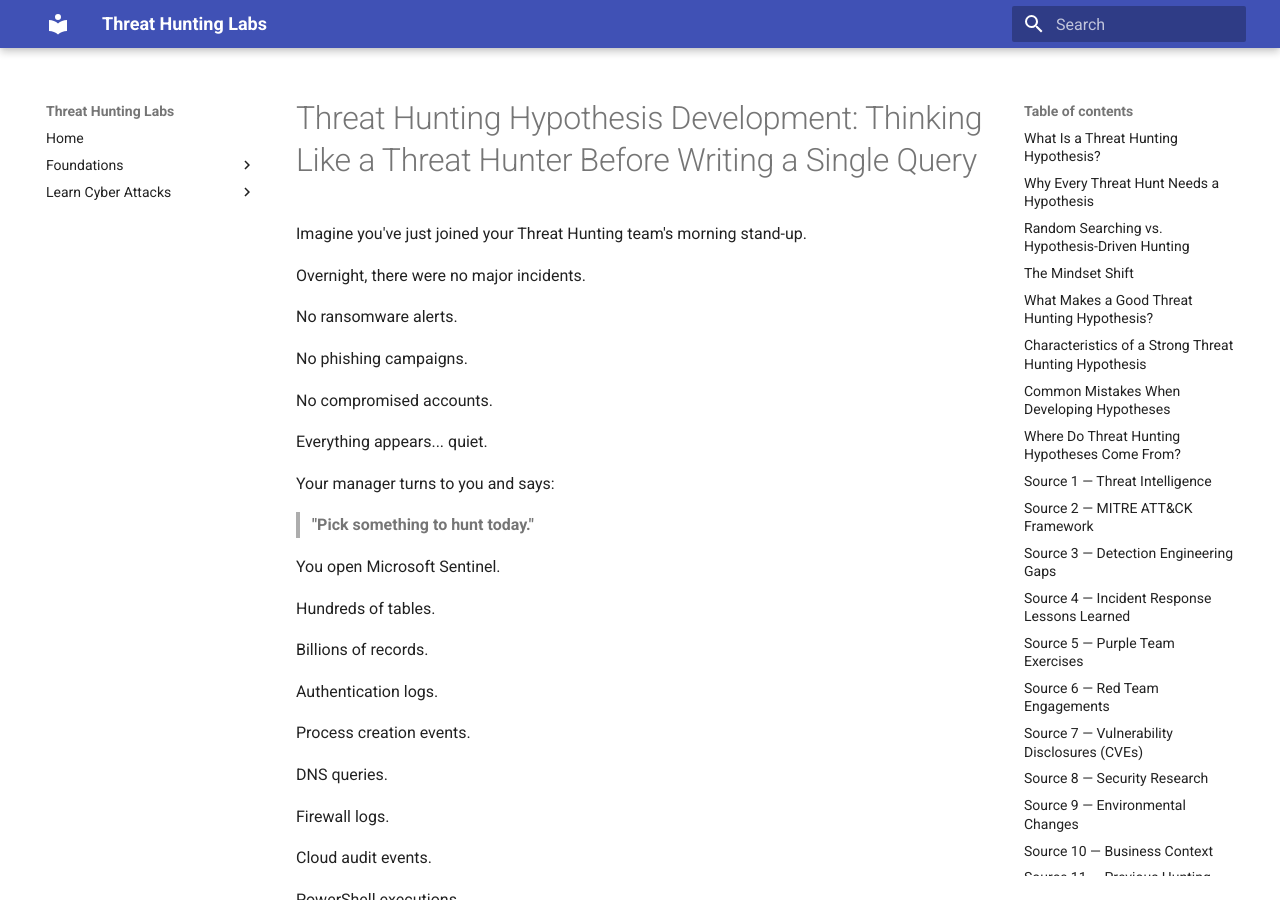
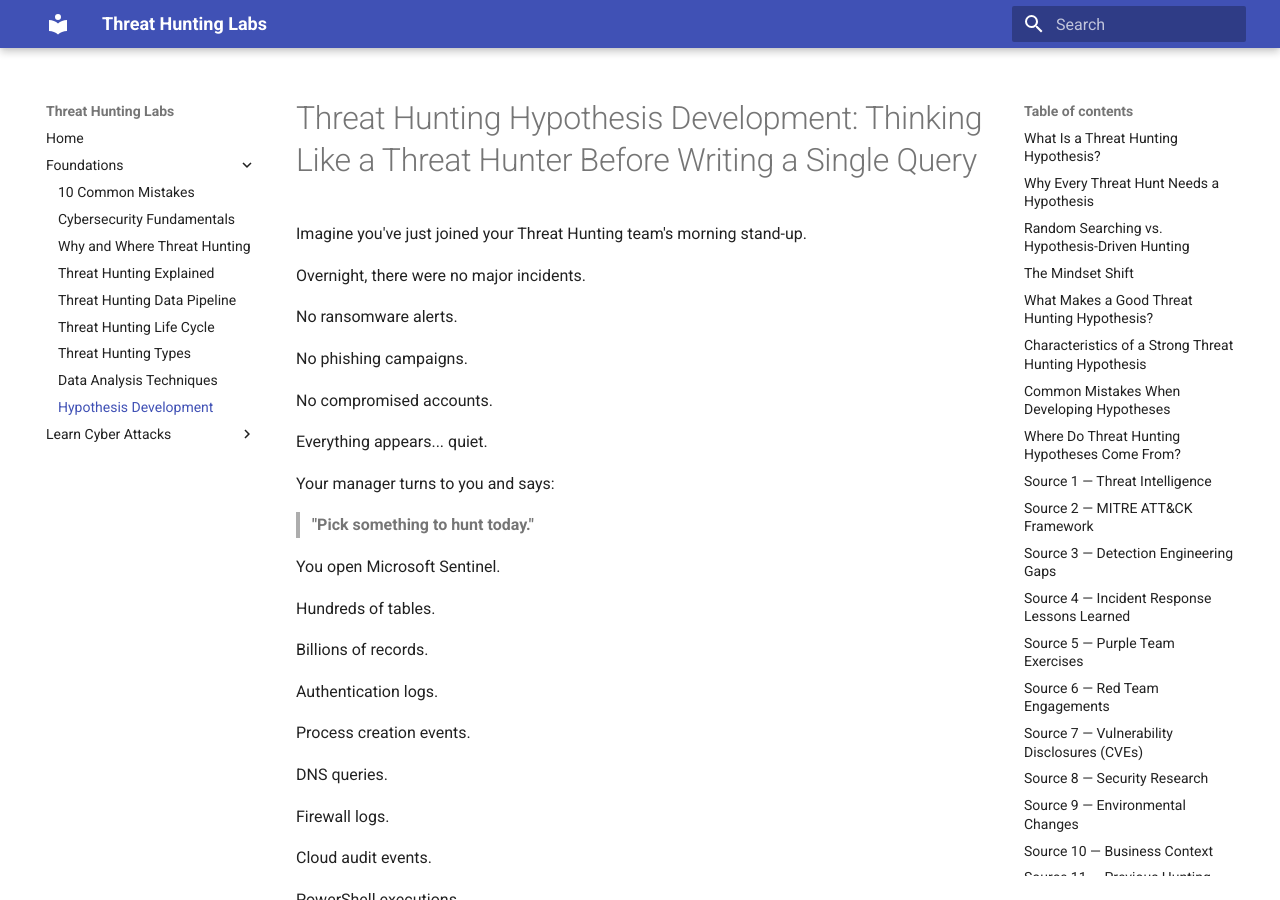
Before and after one commit to pbmundas/ThreatHuntingLabs, an MkDocs documentation site: the page built from docs/foundations/Hypothesis-Development-Thinking-Like-a-Threat-Hunter-Before-Writing-a-Single-Query.md, in a window 1280 px wide and 900 px high. Built offline with MkDocs 1.6.1 and Material for MkDocs 9.7.7, drawn with Linux system fonts in a browser that asks for light colours.

Commit message:
Update mkdocs.yml

```diff
--- a/mkdocs.yml
+++ b/mkdocs.yml
@@ -35,6 +35,7 @@ nav:
       - Threat Hunting Life Cycle: foundations/Inside-a-Threat-Hunt-Understanding-the-Threat-Hunting-Lifecycle.md
       - Threat Hunting Types: foundations/Types-of-Threat-Hunting-Choosing-the-Right-Hunting-Strategy.md
       - Data Analysis Techniques: foundations/Threat-Hunting-Data-Analysis-Techniques.md
+      - Hypothesis Development: foundations/Hypothesis-Development-Thinking-Like-a-Threat-Hunter-Before-Writing-a-Single-Query.md
 
   #- MITRE ATT&CK:
   #    - Introduction: mitre/introduction.md
```
